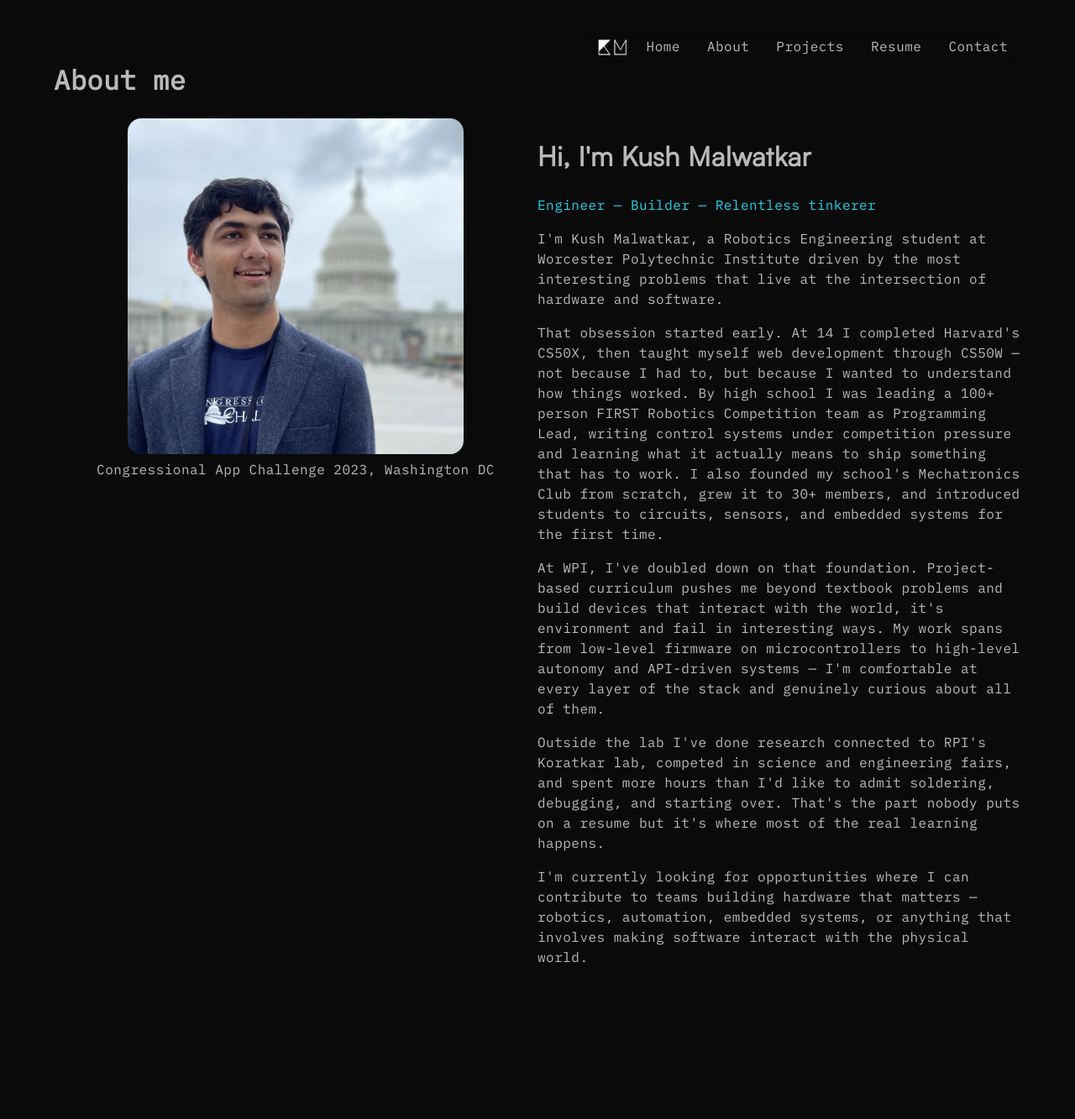
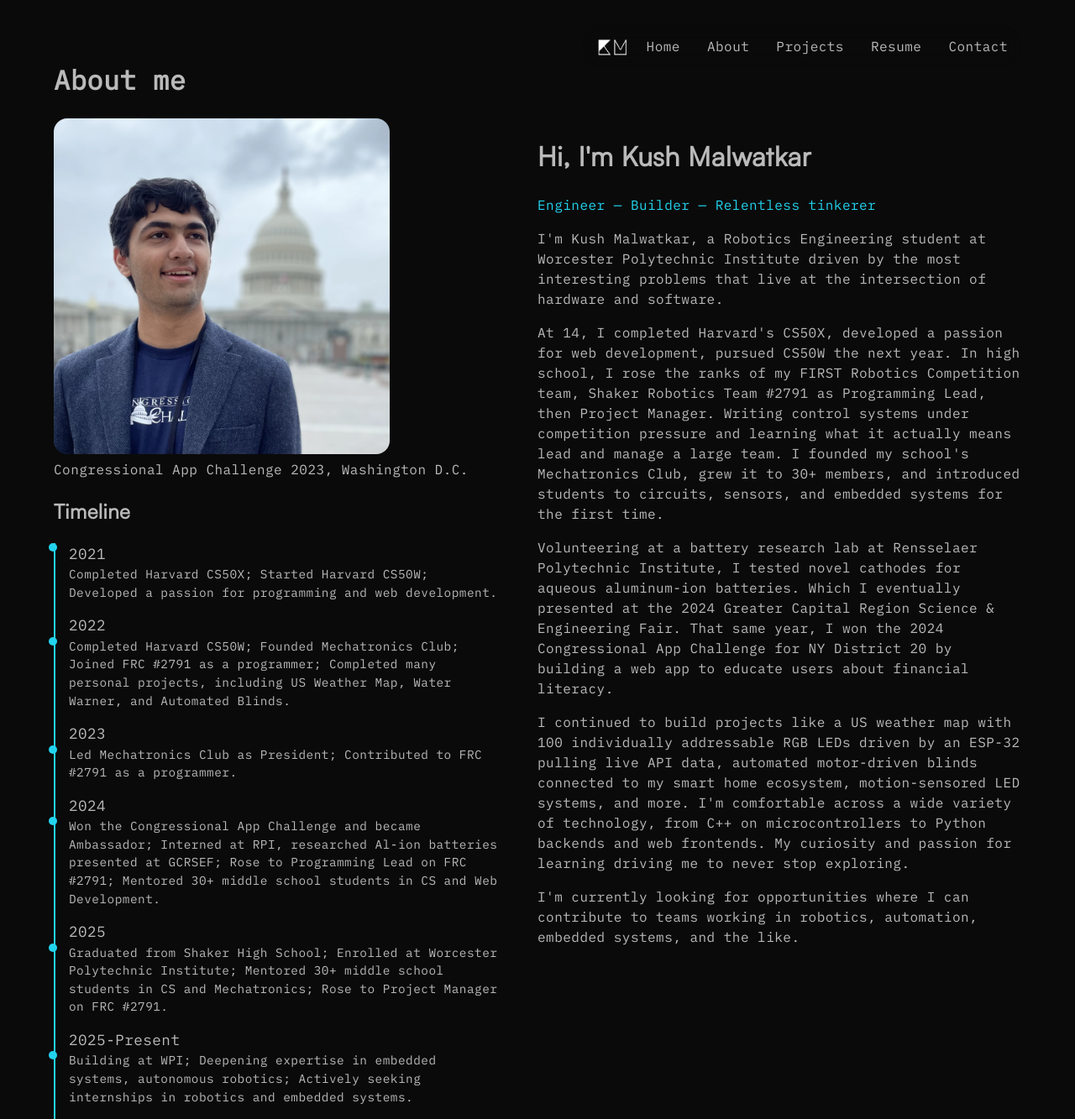
Before and after one commit to kushmalwatkar/portfolio, a Django app: page /about in a window 1280 px wide. Shown: the whole page at 84% size. Before the commit the page ends 1147 px from the top, so only its background shows below. Run offline with Django 5.2, Linux system fonts and the light colour scheme.

Commit message:
timeline
Co-authored-by: Copilot <copilot@github.com>

```diff
--- a/portfolio/static/Portfolio/css/about.css
+++ b/portfolio/static/Portfolio/css/about.css
@@ -32,7 +32,6 @@ a
 .left
 {
     flex-direction: column;
-    text-align: center;
     justify-content: center;
 }
 .profile-img
@@ -45,3 +44,26 @@ a
     border-radius: 1rem;
     object-fit: cover;
 }
+
+.bullet
+{
+    position: absolute;
+    width: 10px;
+    height: 10px;
+    border-radius: 50%;
+    background-color: var(--accent);
+    left: 4.55%;
+    z-index: 10;
+}
+.event-title
+{
+    font-size: 1.1rem;
+}
+
+.event
+{
+    text-align: left !important;
+    border-left: 2px solid var(--accent);
+    padding: 0px 40px 16px 16px;
+    font-size: 0.9rem;
+}
--- a/portfolio/templates/portfolio/about.html
+++ b/portfolio/templates/portfolio/about.html
@@ -12,21 +12,64 @@
     <h1>About me</h1>
     <div class="main">
         <div class="left">
-            <img class="profile-img" src="{% static 'Portfolio/images/kush.jpg' %}" alt="Kush Malwatkar">
-            <figcaption>Congressional App Challenge 2023, Washington DC</figcaption>
+            <div class="pfp">
+                <img class="profile-img" src="{% static 'Portfolio/images/kush.jpg' %}" alt="Kush Malwatkar">
+                <figcaption>Congressional App Challenge 2023, Washington D.C.</figcaption>
+            </div>
+            <div>
+                <div class="timeline">
+                    <h2 class="sans">Timeline</h2>
+                    <div class="event">
+                        <div class="bullet"></div>
+                        <span class="event-title">2021</span>
+
+                        <div>Completed Harvard CS50X; Started Harvard CS50W; Developed a passion for programming and web development.</div>
+                    </div>
+                    <div class="event">
+                        <span class="event-title">2022</span>
+                        <div class="bullet"></div>
+
+                        <div>Completed Harvard CS50W; Founded Mechatronics Club; Joined FRC #2791 as a programmer; Completed many personal projects, including US Weather Map, Water Warner, and Automated Blinds.</div>
+                    </div>
+                    <div class="event">
+                        <span class="event-title">2023</span>
+                        <div class="bullet"></div>
+
+                        <div>Led Mechatronics Club as President; Contributed to FRC #2791 as a programmer.</div>
+                    </div>
+                    <div class="event">
+                        <span class="event-title">2024</span>
+                        <div class="bullet"></div>
+
+                        <div>Won the Congressional App Challenge and became Ambassador; Interned at RPI, researched Al-ion batteries presented at GCRSEF; Rose to Programming Lead on FRC #2791; Mentored 30+ middle school students in CS and Web Development.</div>
+                    </div>
+                    <div class="event">
+                        <span class="event-title">2025</span>
+                        <div class="bullet"></div>
+
+                        <div>Graduated from Shaker High School; Enrolled at Worcester Polytechnic Institute; Mentored 30+ middle school students in CS and Mechatronics; Rose to Project Manager on FRC #2791.</div>
+                    </div>
+                    <div class="event">
+                        <span class="event-title">2025-Present</span>
+                        <div class="bullet"></div>
+
+                        <div>Building at WPI; Deepening expertise in embedded systems, autonomous robotics; Actively seeking internships in robotics and embedded systems.</div>
+                    </div>
+                </div>
+            </div>
         </div>
         <div class="right">
             <h1 class="sans">Hi, I'm Kush Malwatkar</h1>
             <p class="accent">Engineer — Builder — Relentless tinkerer</p>
             <p>I'm Kush Malwatkar, a Robotics Engineering student at Worcester Polytechnic Institute driven by the most interesting problems that live at the intersection of hardware and software.</p>
 
-            <p>That obsession started early. At 14 I completed Harvard's CS50X, then taught myself web development through CS50W — not because I had to, but because I wanted to understand how things worked. By high school I was leading a 100+ person FIRST Robotics Competition team as Programming Lead, writing control systems under competition pressure and learning what it actually means to ship something that has to work. I also founded my school's Mechatronics Club from scratch, grew it to 30+ members, and introduced students to circuits, sensors, and embedded systems for the first time.</p>
+            <p>At 14, I completed Harvard's CS50X, developed a passion for web development, pursued CS50W the next year. In high school, I rose the ranks of my FIRST Robotics Competition team, Shaker Robotics Team #2791  as Programming Lead, then Project Manager. Writing control systems under competition pressure and learning what it actually means lead and manage a large team. I founded my school's Mechatronics Club, grew it to 30+ members, and introduced students to circuits, sensors, and embedded systems for the first time.</p>
 
-            <p>At WPI, I've doubled down on that foundation. Project-based curriculum pushes me beyond textbook problems and build devices that interact with the world, it's environment and fail in interesting ways. My work spans from low-level firmware on microcontrollers to high-level autonomy and API-driven systems — I'm comfortable at every layer of the stack and genuinely curious about all of them.</p>
+            <p>Volunteering at a battery research lab at Rensselaer Polytechnic Institute, I tested novel cathodes for aqueous aluminum-ion batteries. Which I eventually presented at the 2024 Greater Capital Region Science & Engineering Fair. That same year, I won the 2024 Congressional App Challenge for NY District 20 by building a web app to educate users about financial literacy.</p>
 
-            <p>Outside the lab I've done research connected to RPI's Koratkar lab, competed in science and engineering fairs, and spent more hours than I'd like to admit soldering, debugging, and starting over. That's the part nobody puts on a resume but it's where most of the real learning happens.</p>
+            <p>I continued to build projects like a US weather map with 100 individually addressable RGB LEDs driven by an ESP-32 pulling live API data, automated motor-driven blinds connected to my smart home ecosystem, motion-sensored LED systems, and more. I'm comfortable across a wide variety of technology, from C++ on microcontrollers to Python backends and web frontends. My curiosity and passion for learning driving me to never stop exploring.</p>
 
-            <p>I'm currently looking for opportunities where I can contribute to teams building hardware that matters — robotics, automation, embedded systems, or anything that involves making software interact with the physical world.</p>
+            <p>I'm currently looking for opportunities where I can contribute to teams working in robotics, automation, embedded systems, and the like.</p>
         </div>
     </div>
 {% endblock %}
```
Also changed, not shown: portfolio/static/Portfolio/css/styles.css (line endings or trailing spaces).
